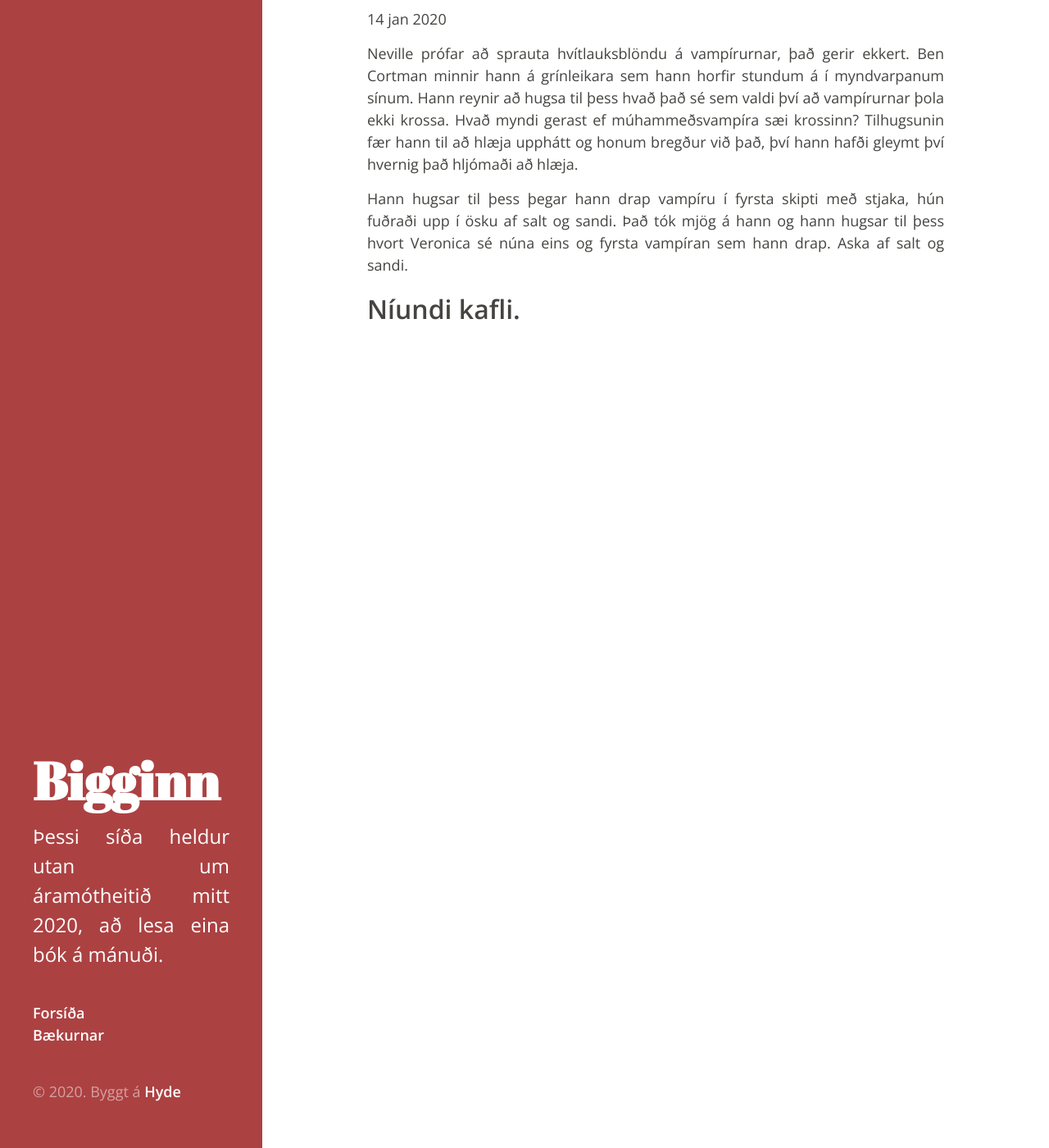
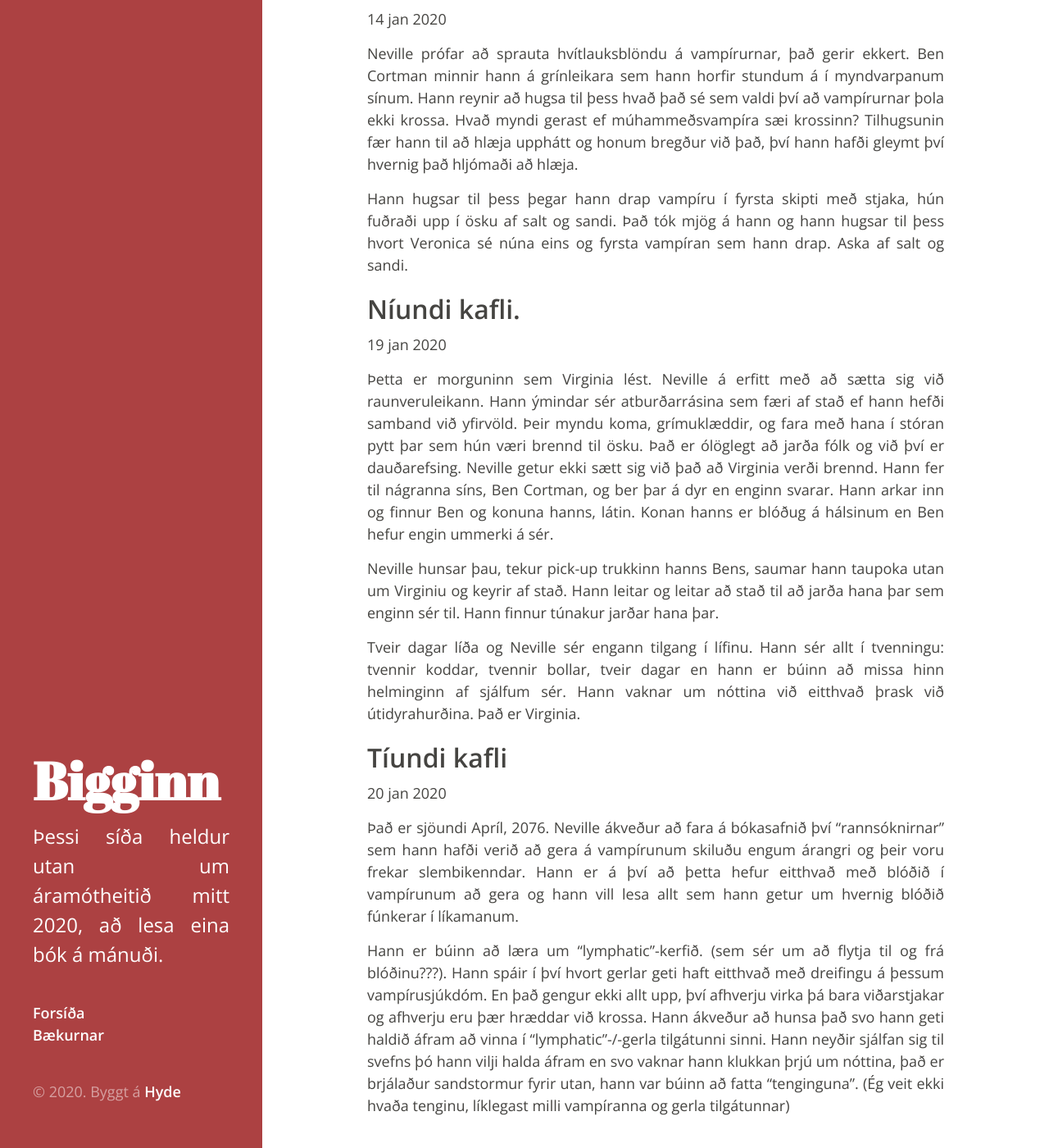
Before and after one commit to biggihs/bigginn.com, a Jekyll site: the page built from _books/2020/i-am-legend.md, in a window 1280 px wide and 1400 px high, scrolled down 2855 px. Shown: the whole window at 82% size. Built offline with Jekyll 4.4.1, drawn with Linux system fonts in a browser that asks for light colours.

Commit message:
build IAM, Chapter 9 and 10

```diff
--- a/_books/2020/i-am-legend.md
+++ b/_books/2020/i-am-legend.md
@@ -63,3 +63,17 @@ Neville prófar að sprauta hvítlauksblöndu á vampírurnar, það gerir ekker
 Hann hugsar til þess þegar hann drap vampíru í fyrsta skipti með stjaka, hún fuðraði upp í ösku af salt og sandi. Það tók mjög á hann og hann hugsar til þess hvort Veronica sé núna eins og fyrsta vampíran sem hann drap. Aska af salt og sandi.
 
 ## Níundi kafli.
+19 jan 2020
+
+Þetta er morguninn sem Virginia lést. Neville á erfitt með að sætta sig við raunveruleikann. Hann ýmindar sér atburðarrásina sem færi af stað ef hann hefði samband við yfirvöld. Þeir myndu koma, grímuklæddir, og fara með hana í stóran pytt þar sem hún væri brennd til ösku. Það er ólöglegt að jarða fólk og við því er dauðarefsing. Neville getur ekki sætt sig við það að Virginia verði brennd. Hann fer til nágranna síns, Ben Cortman, og ber þar á dyr en enginn svarar. Hann arkar inn og finnur Ben og konuna hanns, látin. Konan hanns er blóðug á hálsinum en Ben hefur engin ummerki á sér.
+
+Neville hunsar þau, tekur pick-up trukkinn hanns Bens, saumar hann taupoka utan um Virginiu og keyrir af stað. Hann leitar og leitar að stað til að jarða hana þar sem enginn sér til. Hann finnur túnakur jarðar hana þar.
+
+Tveir dagar líða og Neville sér engann tilgang í lífinu. Hann sér allt í tvenningu: tvennir koddar, tvennir bollar, tveir dagar en hann er búinn að missa hinn helminginn af sjálfum sér. Hann vaknar um nóttina við eitthvað þrask við útidyrahurðina. Það er Virginia.
+
+## Tíundi kafli
+20 jan 2020
+
+Það er sjöundi Apríl, 2076. Neville ákveður að fara á bókasafnið því "rannsóknirnar" sem hann hafði verið að gera á vampírunum skiluðu engum árangri og þeir voru frekar slembikenndar. Hann er á því að þetta hefur eitthvað með blóðið í vampírunum að gera og hann vill lesa allt sem hann getur um hvernig blóðið fúnkerar í líkamanum.
+
+Hann er búinn að læra um "lymphatic"-kerfið. (sem sér um að flytja til og frá blóðinu???). Hann spáir í því hvort gerlar geti haft eitthvað með dreifingu á þessum vampírusjúkdóm. En það gengur ekki allt upp, því afhverju virka þá bara viðarstjakar og afhverju eru þær hræddar við krossa. Hann ákveður að hunsa það svo hann geti haldið áfram að vinna í "lymphatic"-/-gerla tilgátunni sinni. Hann neyðir sjálfan sig til svefns þó hann vilji halda áfram en svo vaknar hann klukkan þrjú um nóttina, það er brjálaður sandstormur fyrir utan, hann var búinn að fatta "tenginguna". (Ég veit ekki hvaða tenginu, líklegast milli vampíranna og gerla tilgátunnar)
```
